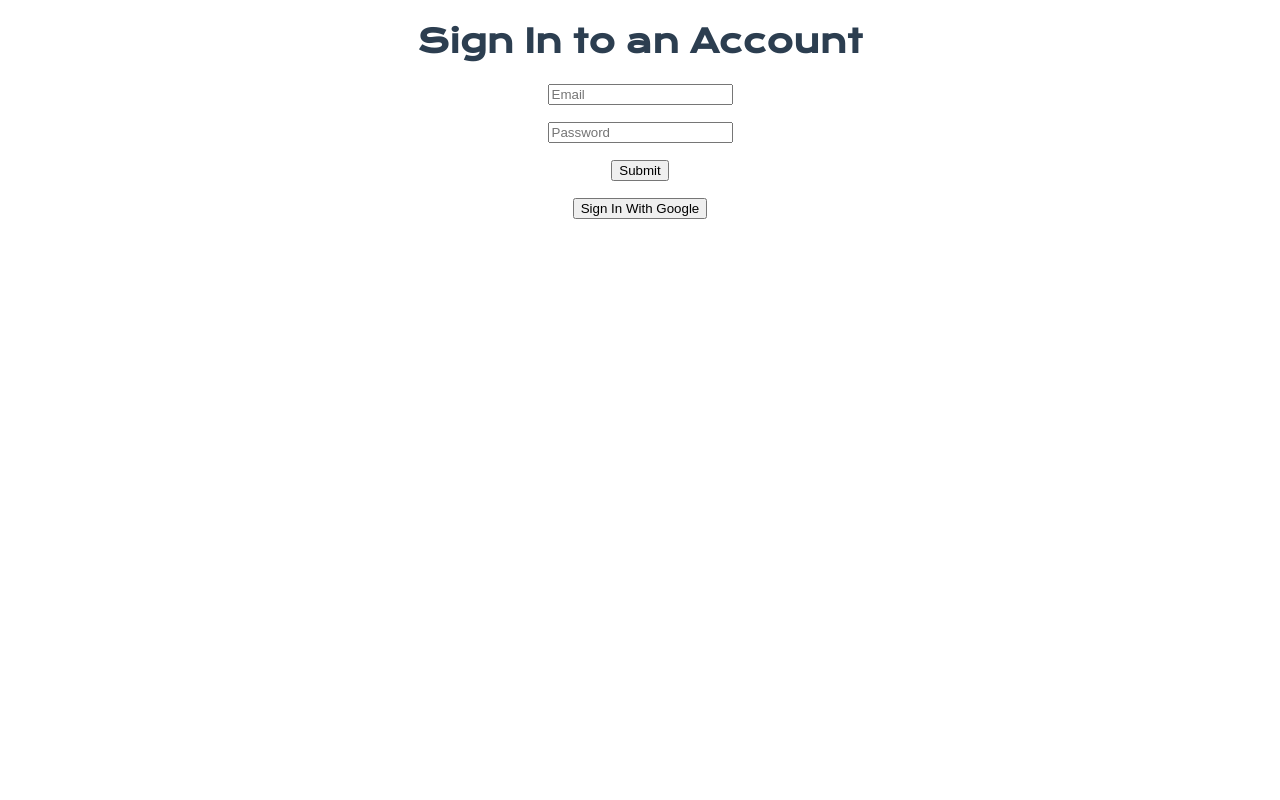
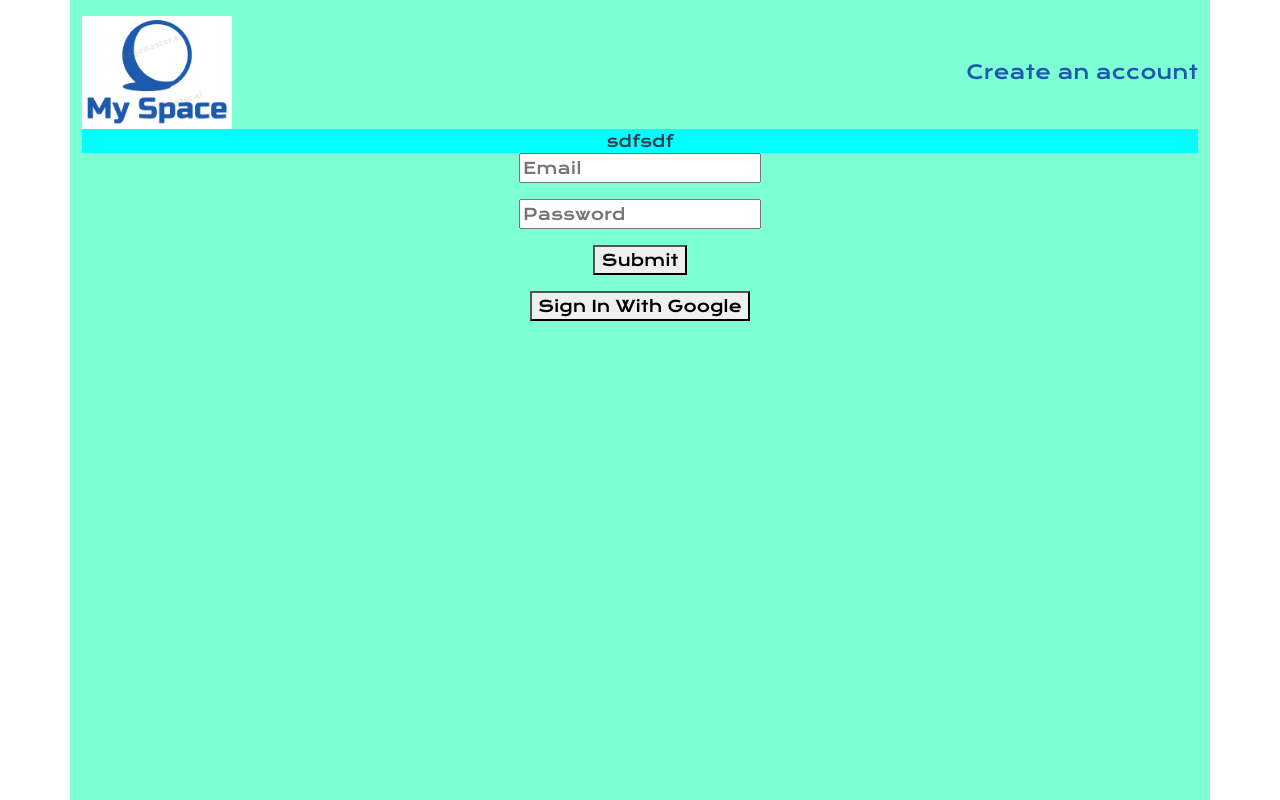
Before and after one commit to ivanLFN/my-space, a Vue app: page /sign-in in a window 1280 px wide. Built offline with nearby package versions, Linux system fonts and the light colour scheme.

Commit message:
feat(SignInView.vue): adding bootstrap 5 library and create SignIn page

```diff
--- a/package.json
+++ b/package.json
@@ -8,6 +8,8 @@
     "lint": "vue-cli-service lint"
   },
   "dependencies": {
+    "@popperjs/core": "^2.11.8",
+    "bootstrap": "^5.3.3",
     "core-js": "^3.8.3",
     "firebase": "^10.11.0",
     "vue": "^3.2.13",
--- /dev/null
+++ b/src/assets/styles.css
@@ -0,0 +1,30 @@
+.default-logo {
+  width: 150px;
+  height: auto;
+}
+
+.nav-item {
+  color: #1B5AAC;
+  font-size: 1.2rem;
+  text-decoration: none;
+}
+
+/* .sign-in-form {
+  height: 100vh;
+  width: 100%;
+} */
+
+.container {
+  min-height: 100vh;
+  background-color: aquamarine;
+}
+
+@media only screen and (max-width: 600px) {
+  .default-logo {
+    width: 100px;
+  }
+
+  .nav-item {
+    font-size: 1rem;
+  }
+}
--- a/src/main.js
+++ b/src/main.js
@@ -1,6 +1,9 @@
 import { createApp } from 'vue'
 import App from './App.vue'
 import router from './router'
+import "bootstrap/dist/css/bootstrap.min.css"
+import "bootstrap"
+import "@/assets/styles.css";
 
 // Import the functions you need from the SDKs you need
 import { initializeApp } from "firebase/app";
--- a/src/views/SignInView.vue
+++ b/src/views/SignInView.vue
@@ -1,6 +1,16 @@
 <template>
-  <div>
-    <h1>Sign In to an Account</h1>
+  <div class="container">
+    <div class="nav-menu pt-3">
+      <div class="d-flex align-items-center">
+        <img class="default-logo" src="images/logo.png" alt="logo" />
+        <router-link to="/register" class="nav-item text-end w-100">
+          Create an account
+        </router-link>
+      </div>
+    </div>
+    <div class="sign-in-form" style="background-color: aqua;">
+      sdfsdf
+    </div>
     <p><input type="text" placeholder="Email" v-model="email" /></p>
     <p><input type="password" placeholder="Password" v-model="password" /></p>
     <p v-if="errMsg">{{ errMsg }}</p>
```
Also changed, not shown: 1 other file (tests, documents, lock files or other folders).
